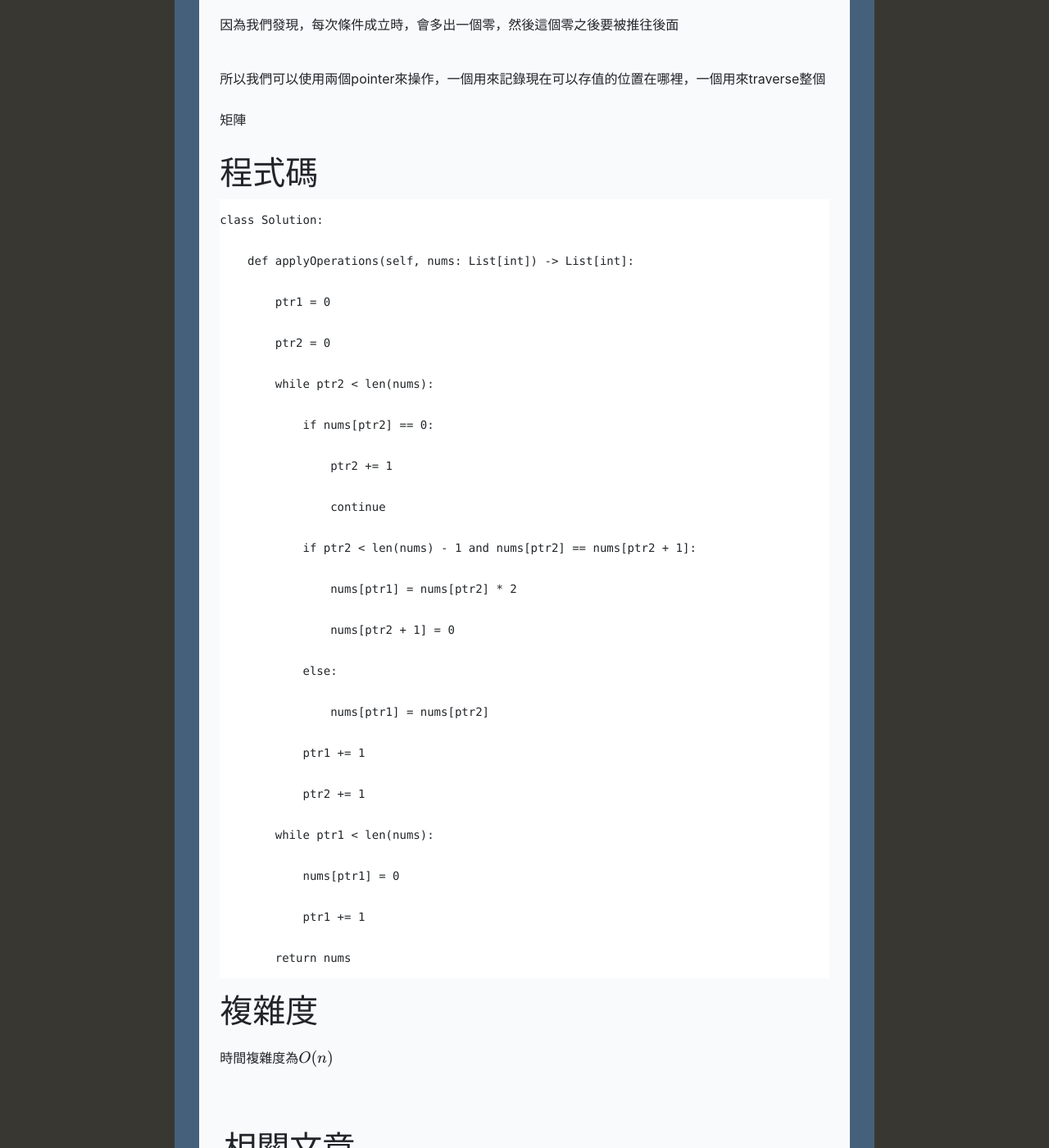
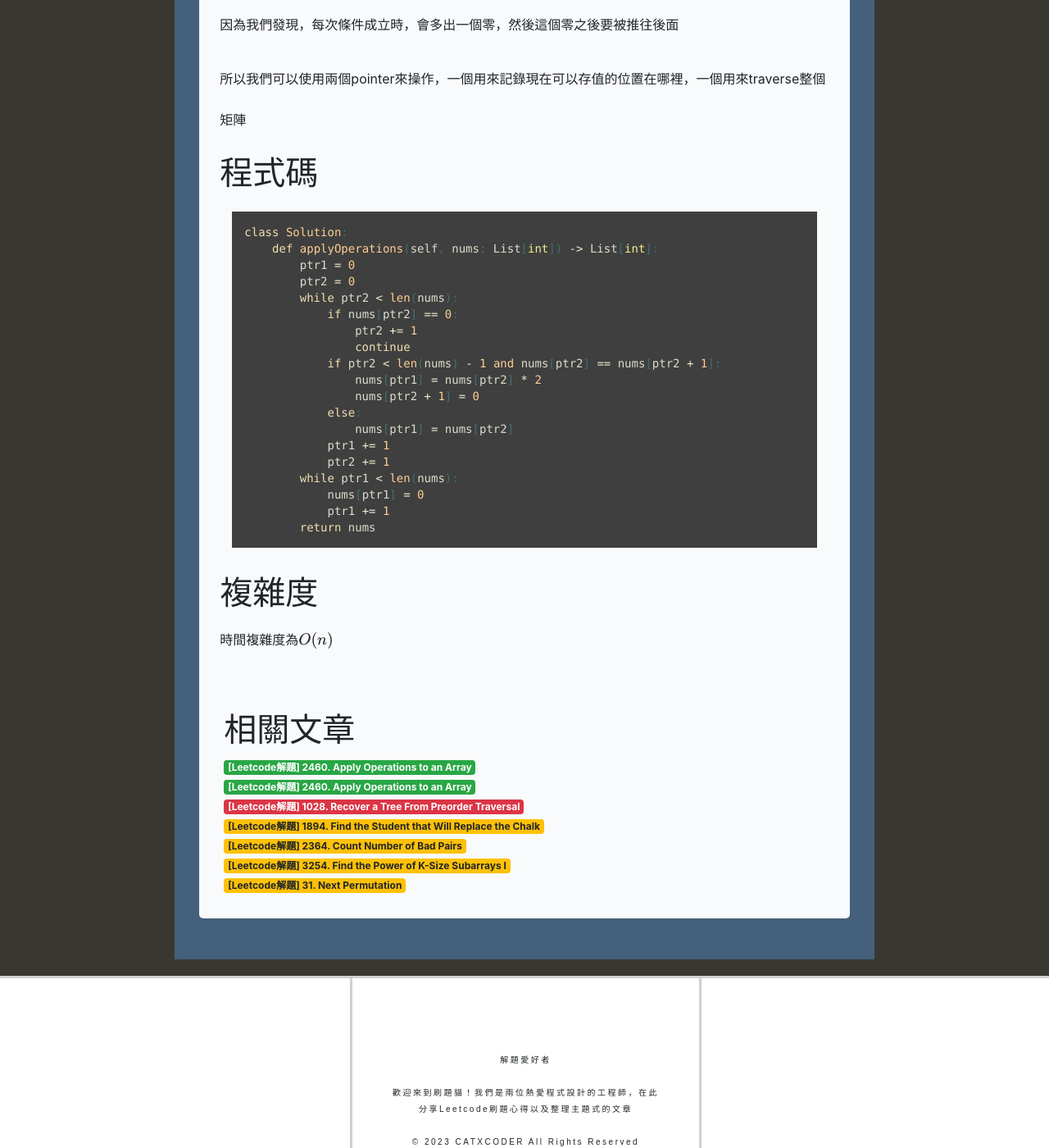
Before and after one commit to catxcoders/catxcoders.github.io, a Jekyll site: the page built from _posts/2025-03-01-2379-minimum-recolors-to-get-k-consecutive-black-blocks.markdown, in a window 1280 px wide and 1400 px high, scrolled down 1038 px. Shown: the whole window at 82% size. Built offline with Jekyll 4.4.1, drawn with Linux system fonts in a browser that asks for light colours; nearby versions of some CDN libraries; formulas are drawn with MathJax 3.

Commit message:
python3 to python

````diff
--- a/_posts/2025-03-01-2379-minimum-recolors-to-get-k-consecutive-black-blocks.markdown
+++ b/_posts/2025-03-01-2379-minimum-recolors-to-get-k-consecutive-black-blocks.markdown
@@ -34,7 +34,7 @@ excerpt_separator: <!--more-->
 
 # 程式碼
 
-```python3
+```python
 class Solution:
     def applyOperations(self, nums: List[int]) -> List[int]:
         ptr1 = 0
--- a/_posts/2025-03-01-2460-apply-operations-to-an-array.markdown
+++ b/_posts/2025-03-01-2460-apply-operations-to-an-array.markdown
@@ -33,7 +33,7 @@ excerpt_separator: <!--more-->
 
 # 程式碼
 
-```python3
+```python
 class Solution:
     def applyOperations(self, nums: List[int]) -> List[int]:
         ptr1 = 0
````
